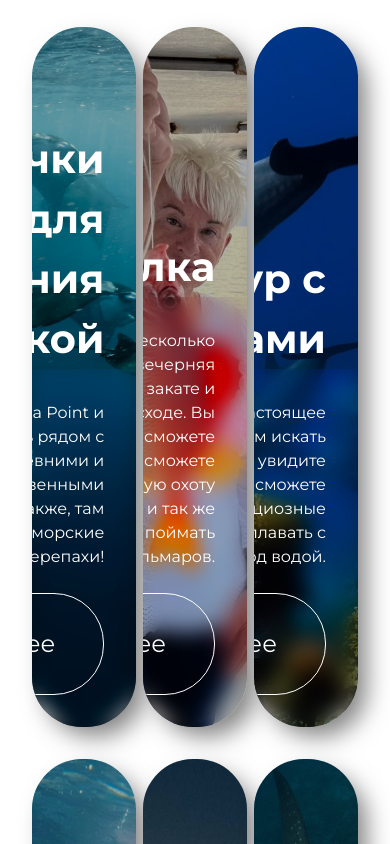
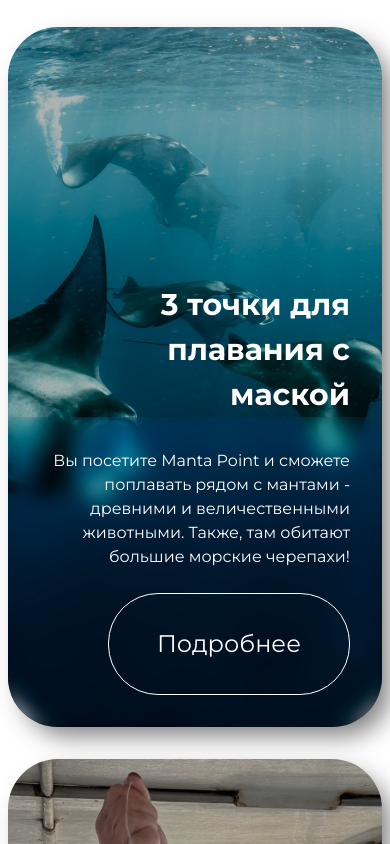
Before and after one commit to RostislavIvanov/maldives-landing, a React (Vite) app: page / in a window 390 px wide. Shown: the part 7800-8644 px from the top of the page. Built offline with nearby package versions, Linux system fonts and the light colour scheme.

Commit message:
Адаптив блока Экскурсий

```diff
--- a/src/Blocks/Excursions/Excursions.module.css
+++ b/src/Blocks/Excursions/Excursions.module.css
@@ -3,7 +3,8 @@
 }
 
 .wrapper {
-    @apply container mx-auto py-8 px-8;
+    @apply container mx-auto py-8 px-2
+    sm:px-8;
 }
 
 .titleWrapper {
--- a/src/components/ExcursionItem/ExcursionItem.module.css
+++ b/src/components/ExcursionItem/ExcursionItem.module.css
@@ -1,5 +1,8 @@
 .excursion {
-    @apply rounded-default overflow-hidden w-[32%] mb-8 h-[700px] relative shadow-excursion;
+    @apply rounded-default overflow-hidden mb-8 h-[700px] relative shadow-excursion
+    md:w-[48%]
+    lg:w-[48%]
+    xl:w-[32%]
 }
 
 .excursion__dark {
@@ -15,7 +18,8 @@
 }
 
 .excursion__title {
-    @apply text-[40px] font-bold mr-8 ml-8;
+    @apply text-[30px] font-bold mr-8 ml-8
+    lg:text-[40px]
 }
 
 .excursion__content {
```
